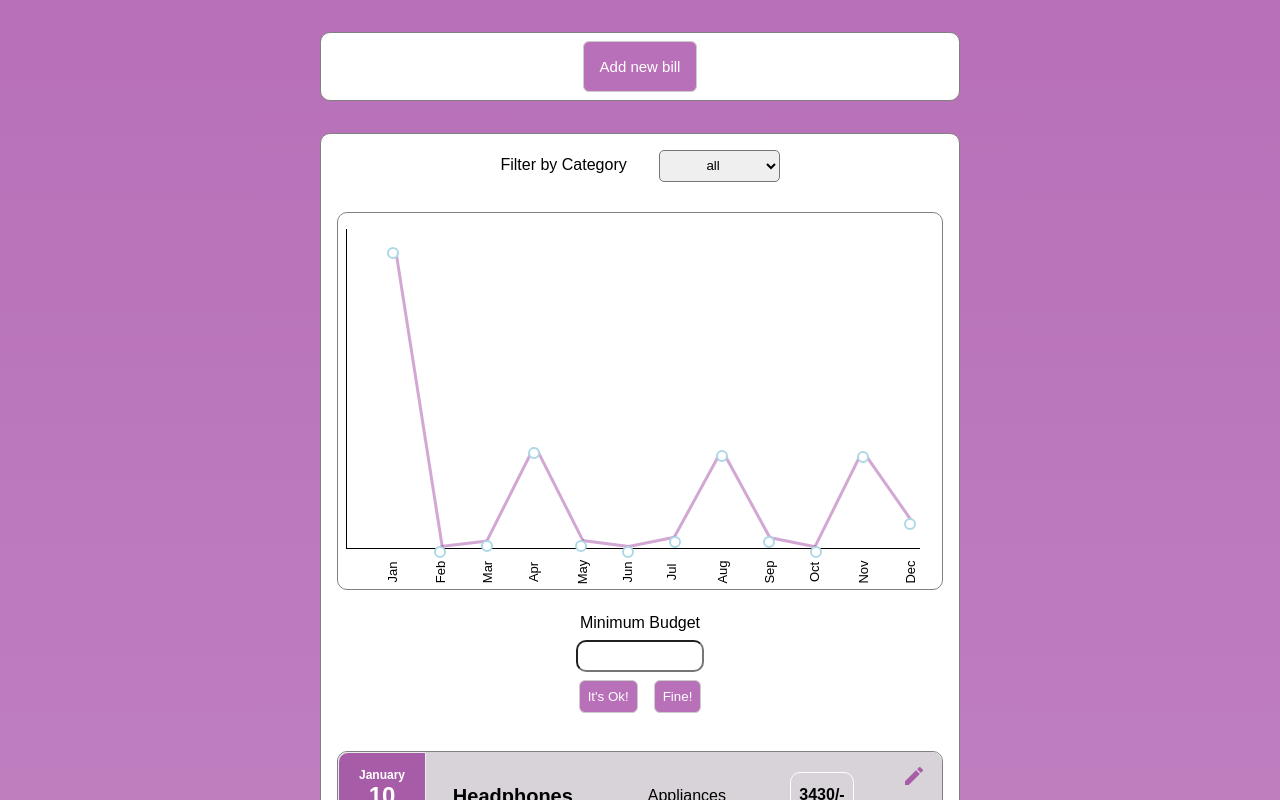
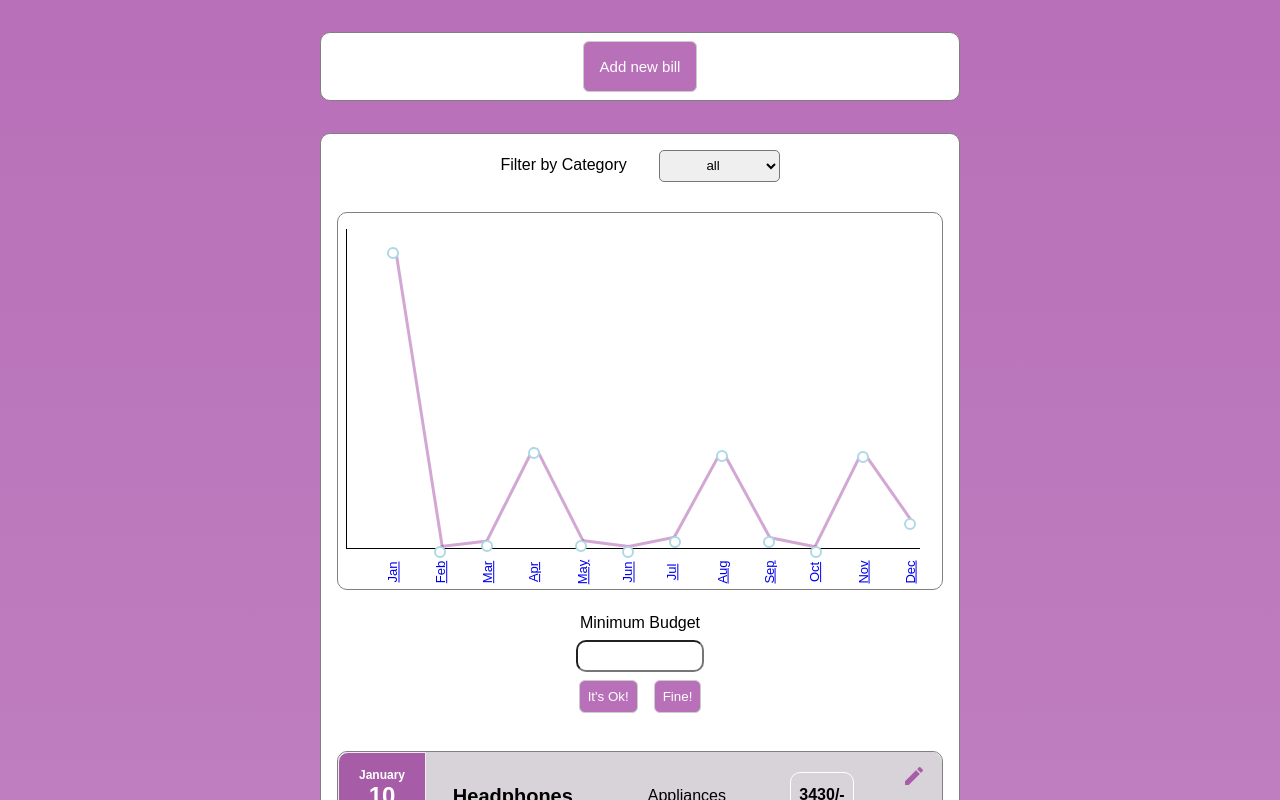
Before and after one commit to Enugurupranava2002/Expenses-App, a React (Create React App) app: page / in a window 1280 px wide. Shown: the top 800 px of the page. Built offline with nearby package versions, Linux system fonts and the light colour scheme.

Commit message:
fixing anchor href error.

```diff
--- a/src/components/UI/chart.js
+++ b/src/components/UI/chart.js
@@ -121,7 +121,7 @@ const Chart = (props) => {
                         left: -7.5,
                       }}
                     >
-                      <a>{item.mon}</a>
+                      <a href="#">{item.mon}</a>
                     </div>
                   </div>
                 </li>
```
